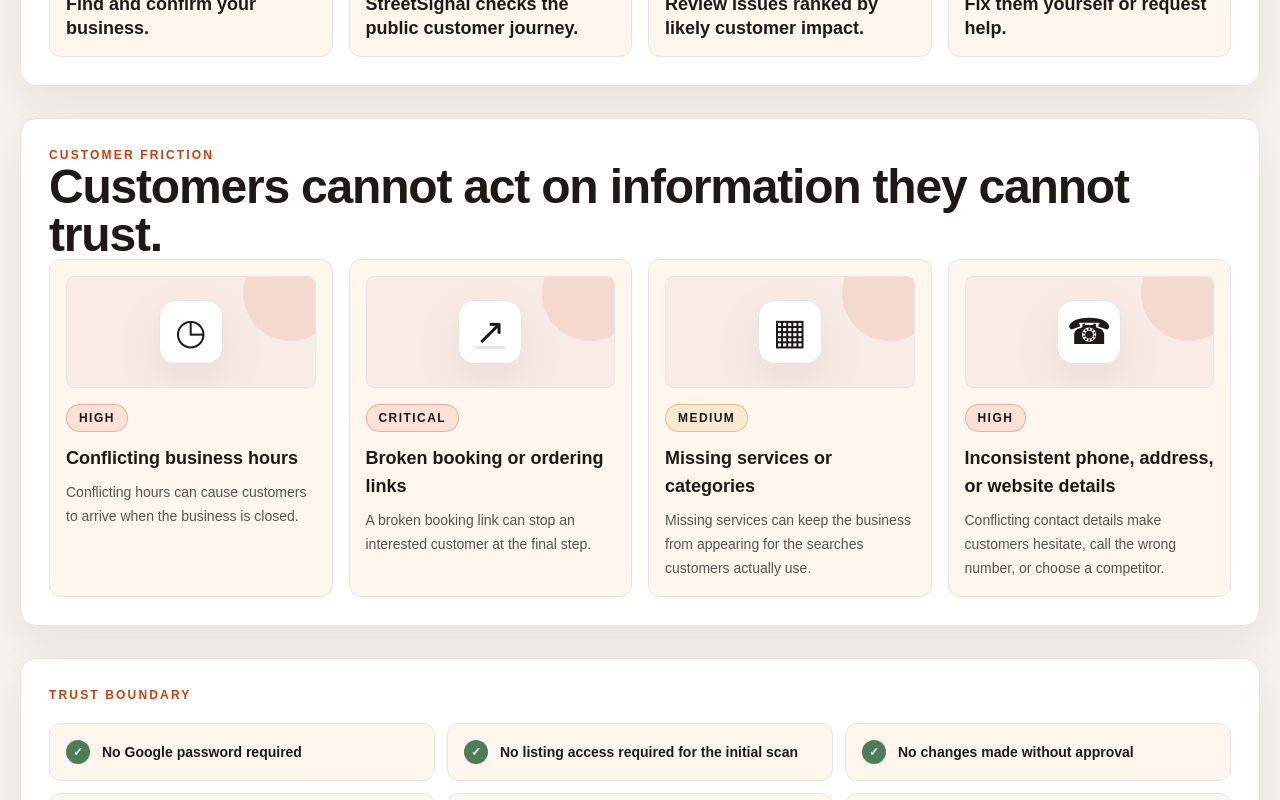
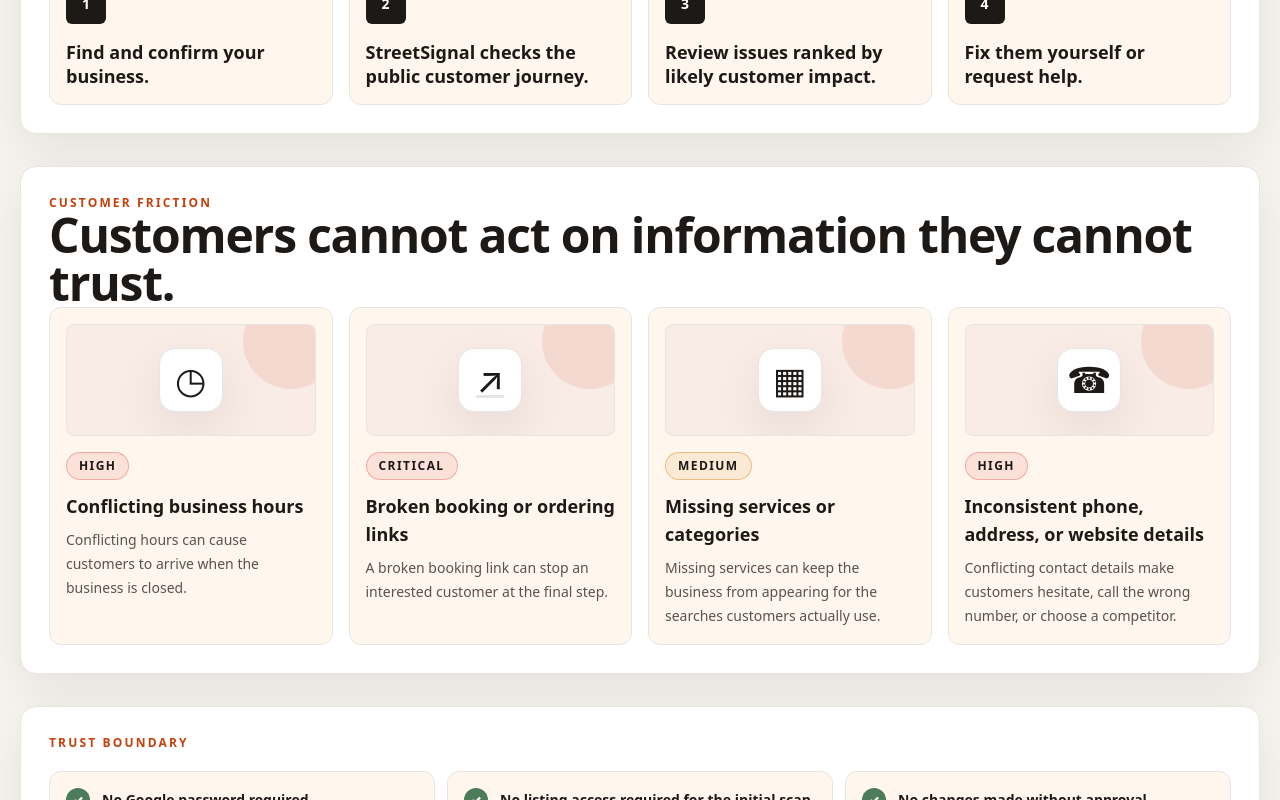
Before and after one commit to glassonglassharley/Business-Scope, a Next.js app: page / in a window 1280 px wide. Shown: the part 1023-1823 px from the top of the page. Built offline with nearby package versions, Linux system fonts and the light colour scheme.

Commit message:
style: use satoshi site font

```diff
--- a/src/app/globals.css
+++ b/src/app/globals.css
@@ -23,7 +23,7 @@
 body {
   @apply overflow-x-hidden bg-paper text-ink;
   margin: 0;
-  font-family: Arial, Helvetica, sans-serif;
+  font-family: Satoshi, system-ui, -apple-system, BlinkMacSystemFont, "Segoe UI", Roboto, sans-serif;
 }
 
 button,
```
